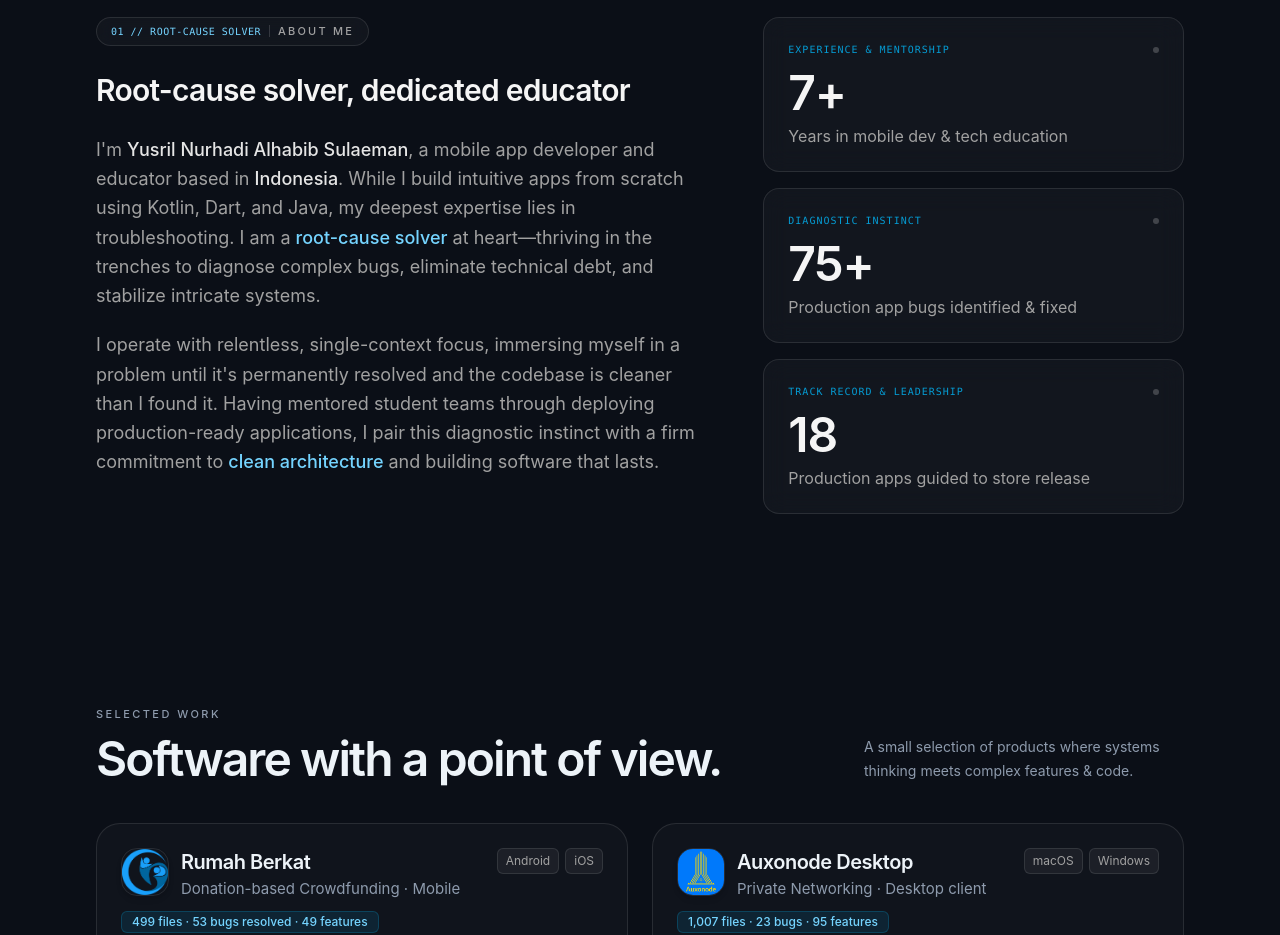
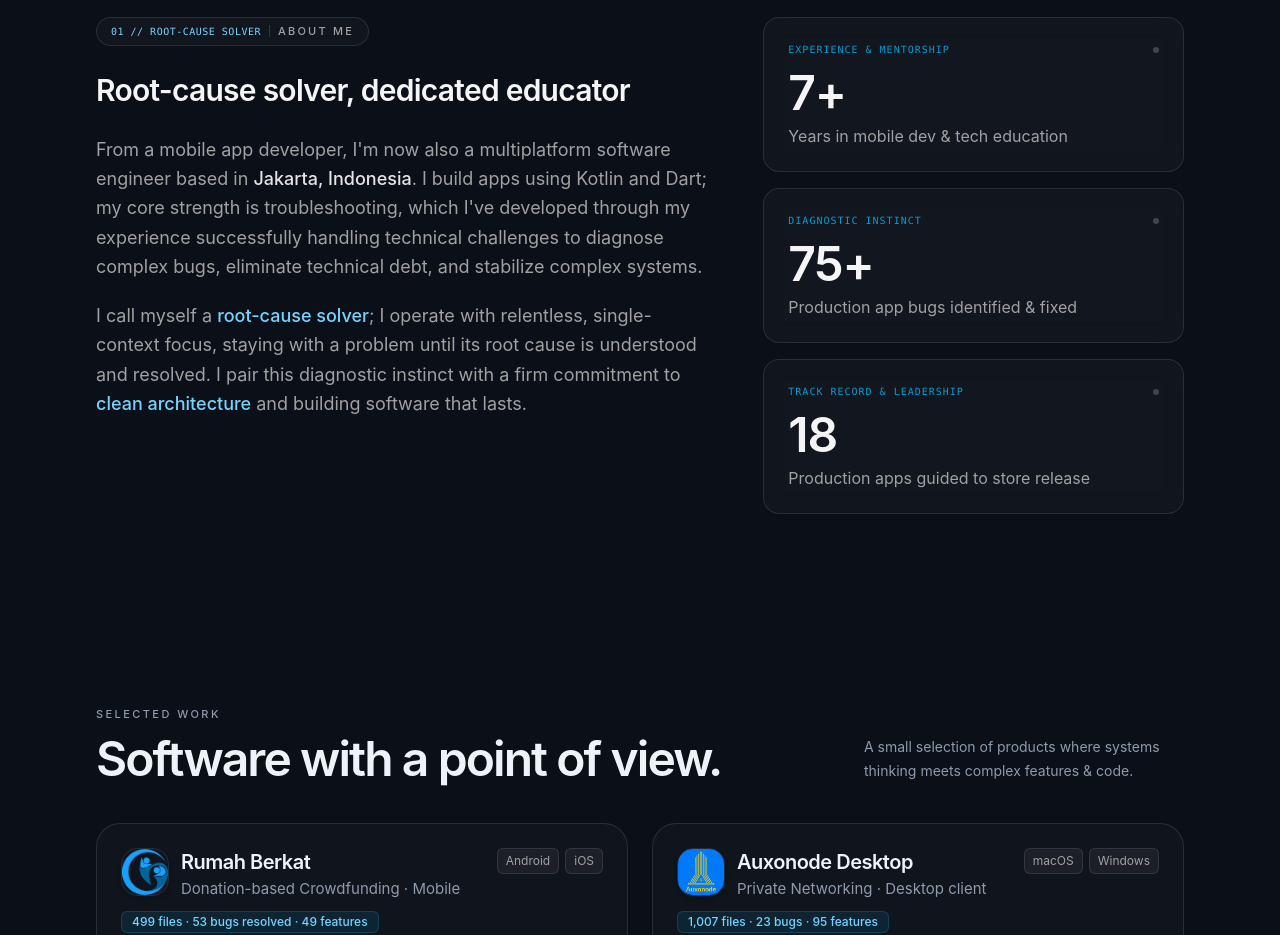
Before and after one commit to Yoenas/yoenas.github.io, a Next.js app: page / in a window 1280 px wide. Shown: the part 880-1815 px from the top of the page. Built offline with nearby package versions, Linux system fonts and the light colour scheme.

Commit message:
feat(about-me): change content

```diff
--- a/components/sections/about-section.tsx
+++ b/components/sections/about-section.tsx
@@ -51,22 +51,22 @@ export function AboutSection() {
             <p>
               {lang === 'id' ? (
                 <>
-                  Saya <strong className="text-neutral-200 font-medium">{profile.name}</strong>, seorang mobile app developer dan pendidik yang berbasis di <strong className="text-neutral-200 font-medium">{loc}</strong>. Meski saya membangun aplikasi intuitif dari nol menggunakan Kotlin, Dart, dan Java, keahlian terdalam saya terletak pada troubleshooting. Jiwa saya adalah seorang <span className="text-sky-300 font-medium">root-cause solver</span>—teruji di garis depan untuk mendiagnosis bug rumit, mengeliminasi technical debt, dan menstabilkan sistem yang kompleks.
+                  Dari seorang mobile app developer, kini saya juga merupakan multiplatform software engineer yang berbasis di <strong className="text-neutral-200 font-medium">{loc}</strong>. Saya membangun aplikasi menggunakan Kotlin dan Dart; poin utama kemampuan saya adalah troubleshooting, yang saya kembangkan melalui pengalaman dalam menangani technical challenges untuk mendiagnosis bug yang kompleks, menghilangkan technical debt, dan menstabilkan sistem yang kompleks.
                 </>
               ) : (
                 <>
-                  I&apos;m <strong className="text-neutral-200 font-medium">{profile.name}</strong>, a mobile app developer and educator based in <strong className="text-neutral-200 font-medium">{loc}</strong>. While I build intuitive apps from scratch using Kotlin, Dart, and Java, my deepest expertise lies in troubleshooting. I am a <span className="text-sky-300 font-medium">root-cause solver</span> at heart—thriving in the trenches to diagnose complex bugs, eliminate technical debt, and stabilize intricate systems.
+                  From a mobile app developer, I&apos;m now also a multiplatform software engineer based in <strong className="text-neutral-200 font-medium">{loc}</strong>. I build apps using Kotlin and Dart; my core strength is troubleshooting, which I&apos;ve developed through my experience successfully handling technical challenges to diagnose complex bugs, eliminate technical debt, and stabilize complex systems.
                 </>
               )}
             </p>
             <p>
               {lang === 'id' ? (
                 <>
-                  Saya beroperasi dengan fokus tunggal tanpa kompromi, mendalami permasalahan hingga tuntas secara permanen dan memastikan codebase jauh lebih bersih dari sebelumnya. Berbekal pengalaman membimbing tim siswa dalam meluncurkan aplikasi siap produksi, saya memadukan insting diagnostik ini dengan komitmen kuat terhadap <span className="text-sky-300 font-medium">clean architecture</span> dan membangun perangkat lunak yang berdaya tahan lama.
+                  Saya menyebut diri saya seorang &quot;<span className="text-sky-300 font-medium">root-cause solver</span>&quot;; saya bekerja dengan fokus yang tak tergoyahkan, single-context focus, bertahan pada sebuah masalah sampai root cause-nya benar-benar dipahami dan terselesaikan. Saya memadukan diagnostic instinct ini dengan komitmen yang kuat terhadap <span className="text-sky-300 font-medium">clean architecture</span> dan membangun software yang bertahan lama.
                 </>
               ) : (
                 <>
-                  I operate with relentless, single-context focus, immersing myself in a problem until it&apos;s permanently resolved and the codebase is cleaner than I found it. Having mentored student teams through deploying production-ready applications, I pair this diagnostic instinct with a firm commitment to <span className="text-sky-300 font-medium">clean architecture</span> and building software that lasts.
+                  I call myself a <span className="text-sky-300 font-medium">root-cause solver</span>; I operate with relentless, single-context focus, staying with a problem until its root cause is understood and resolved. I pair this diagnostic instinct with a firm commitment to <span className="text-sky-300 font-medium">clean architecture</span> and building software that lasts.
                 </>
               )}
             </p>
--- a/lib/portfolio-data.ts
+++ b/lib/portfolio-data.ts
@@ -98,8 +98,8 @@ export const profile = {
   name: 'Yusril Nurhadi Alhabib Sulaeman',
   handle: '@yoenas',
   location: {
-    en: 'Indonesia',
-    id: 'Indonesia',
+    en: 'Jakarta, Indonesia',
+    id: 'Jakarta, Indonesia',
   } satisfies LocalizedText,
   email: 'yusrilnurhadi63@gmail.com',
   tagline: {
```
